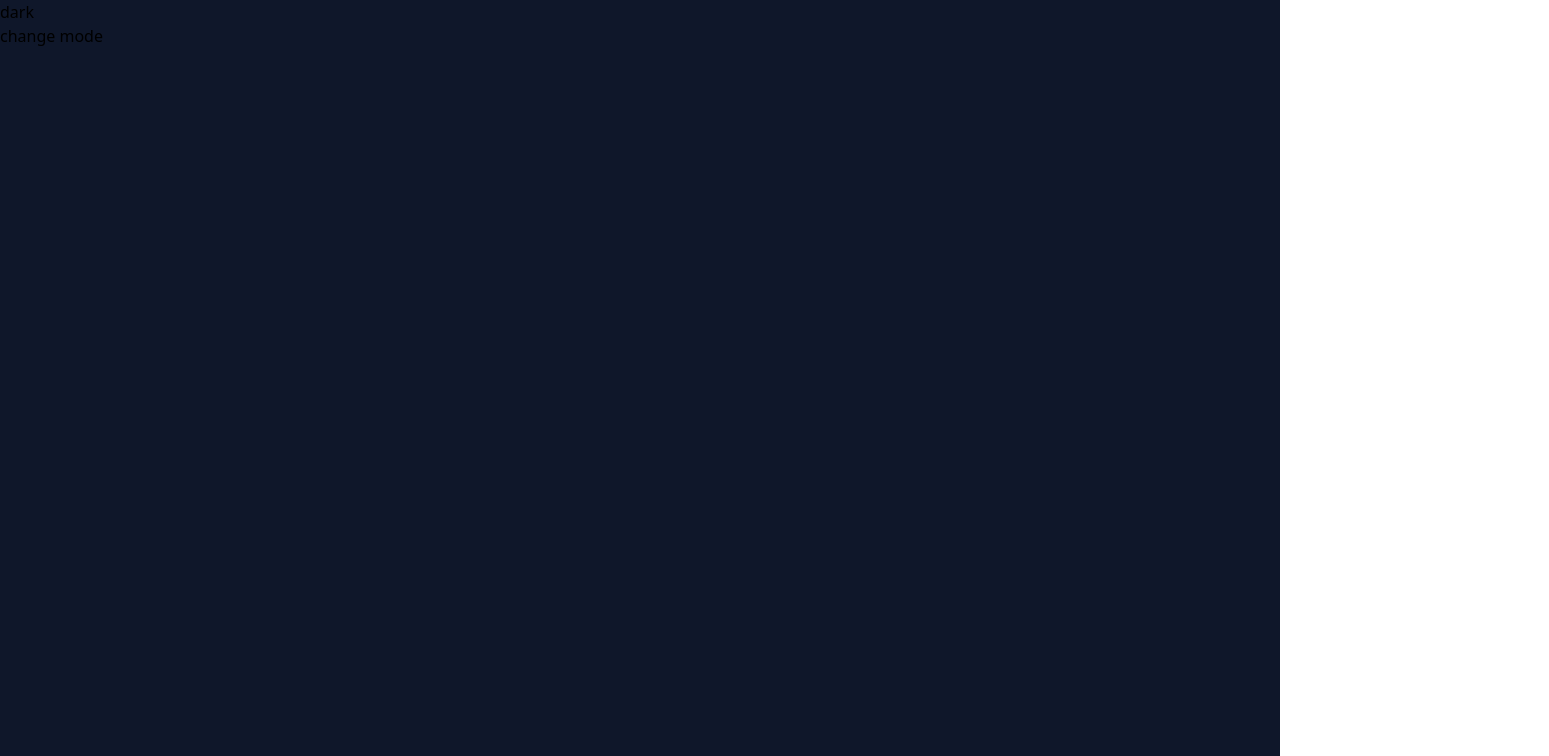
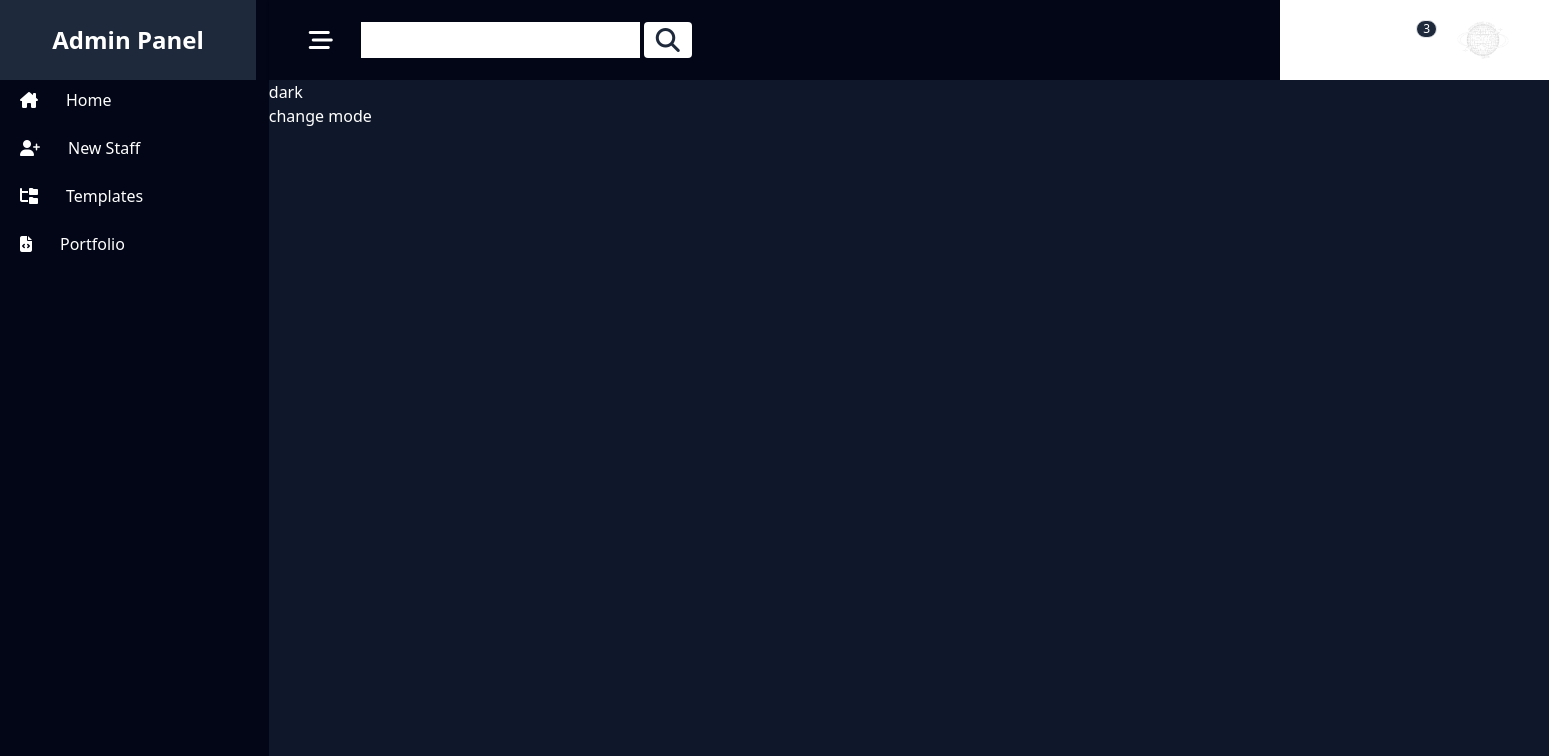
Before and after one commit to EbubeIreneaus/CTHAdmin, a Nuxt app: page / in a window 1280 px wide. Shown: the top 756 px of the page, 1549 px wide, since content can reach past the window. Built offline with nearby package versions, Linux system fonts and the light colour scheme.

Commit message:
still working on dashboard

```diff
--- a/components/header.vue
+++ b/components/header.vue
@@ -1,13 +1,11 @@
- <template>
-    <div>
+<template>
+  <div>
+    <div >
 
     </div>
- </template>
+  </div>
+</template>
 
- <script setup lang="ts">
+<script setup lang="ts"></script>
 
- </script>
-
- <style scoped>
-
- </style>
+<style scoped></style>
--- a/layouts/default.vue
+++ b/layouts/default.vue
@@ -1,27 +1,111 @@
 <template>
-    <div class="min-h-screen w-screen bg-[#DADEE1] dark:bg-slate-950">
+  <div
+    class="min-h-screen w-screen bg-[#DADEE1] dark:bg-slate-950 dark:text-light-bg"
+  >
+    <div class="flex">
+        <aside class="w-[20%] fixed z-40 h-screen bg-light-bg dark:bg-slate-950">
+            <div class="max-h-[100px] py-6 bg-white/40 dark:bg-slate-800">
+              <h2 class="text-2xl font-bold text-center text-slate-900 dark:text-white">Admin Panel</h2>
+            </div>
+            <ul class="*:py-2 *:rounded-xl *:hover:bg-white/70 *:dark:hover:bg-slate-600 *:mb-2">
+                    <li >
+                        <NuxtLink to="/" class="flex gap-7 px-5">
+                            <div><i class="fas fa-home-lg"></i></div>
+                            <div>Home</div>
+                        </NuxtLink>
+                    </li>
+                    <li >
+                        <NuxtLink to="/" class="flex gap-7 px-5">
+                            <div><i class="fas fa-user-plus"></i></div>
+                            <div>New Staff</div>
+                        </NuxtLink>
+                    </li>
+                    <li >
+                        <NuxtLink to="/" class="flex gap-7 px-5">
+                            <div><i class="fas fa-folder-tree"></i></div>
+                            <div>Templates</div>
+                        </NuxtLink>
+                    </li>
+                    <li >
+                        <NuxtLink to="/" class="flex gap-7 px-5">
+                            <div><i class="fas fa-file-code "></i></div>
+                            <div>Portfolio</div>
+                        </NuxtLink>
+                    </li>
+            </ul>
+        </aside>
+
+      <div class="ms-[21%] flex-grow">
+        <header class="w-full shadow">
+        <div class="w-full flex items-center justify-between px-10">
+          <div class="flex items-center gap-7 w-full">
+            <i class="fas fa-bars-staggered fa-xl"></i>
+            <div class="rounded">
+              <input
+                type="search"
+                class="py-1.5 px-10 text-black/60 bg-light-bg outline-none ps-2"
+              />
+              <button
+                class="px-3 bg-slate-800 py-1.5 text-light-bg rounded m-1 dark:bg-light-bg dark:text-slate-800"
+              >
+                <i class="fas fa-search fa-xl"></i>
+              </button>
+            </div>
+          </div>
+
+          <div class="flex items-center gap-4">
+            <i
+              class="fas fa-moon cursor-pointer"
+              v-if="$colorMode.preference == 'dark'"
+              @click="$colorMode.preference = 'light'"
+            ></i>
+            <i
+              class="fas fa-sun text-white cursor-pointer"
+              v-else
+              @click="$colorMode.preference = 'dark'"
+            ></i>
+            <div class="relative">
+              <i class="fas fa-bell"> </i>
+              <span
+                class="absolute -top-2 -right-2.5 border text-xs px-1.5 rounded-full bg-slate-800 text-white"
+                >3</span
+              >
+            </div>
+            <img
+              src="/img/cth_logo_l.png"
+              class="size-20"
+              v-if="$colorMode.preference == 'dark'"
+            />
+            <img src="/img/cth_logo.png" class="size-20" v-else />
+          </div>
+        </div>
+      </header>
         <slot></slot>
+      </div>
     </div>
+
+  </div>
 </template>
 
 <script setup lang="ts">
-const colorMode = useColorMode()
-colorMode.preference = 'dark'
-watch(()=>colorMode.preference, ()=>{
-    if (colorMode.preference == 'dark') {
-        document.documentElement.classList.add('dark')
-    }else{
-        document.documentElement.classList.remove('dark')
+const colorMode = useColorMode();
+colorMode.preference = "dark";
+watch(
+  () => colorMode.preference,
+  () => {
+    if (colorMode.preference == "dark") {
+      document.documentElement.classList.add("dark");
+    } else {
+      document.documentElement.classList.remove("dark");
     }
-})
+  }
+);
 
-onMounted(()=>{
-    if (colorMode.preference == 'dark') {
-        document.documentElement.classList.add('dark')
-    }
-})
+onMounted(() => {
+  if (colorMode.preference == "dark") {
+    document.documentElement.classList.add("dark");
+  }
+});
 </script>
 
-<style scoped>
-
-</style>
+<style scoped></style>
```
Also changed, not shown: public/img/cth_logo.png (added), public/img/cth_logo_l.png (added).
